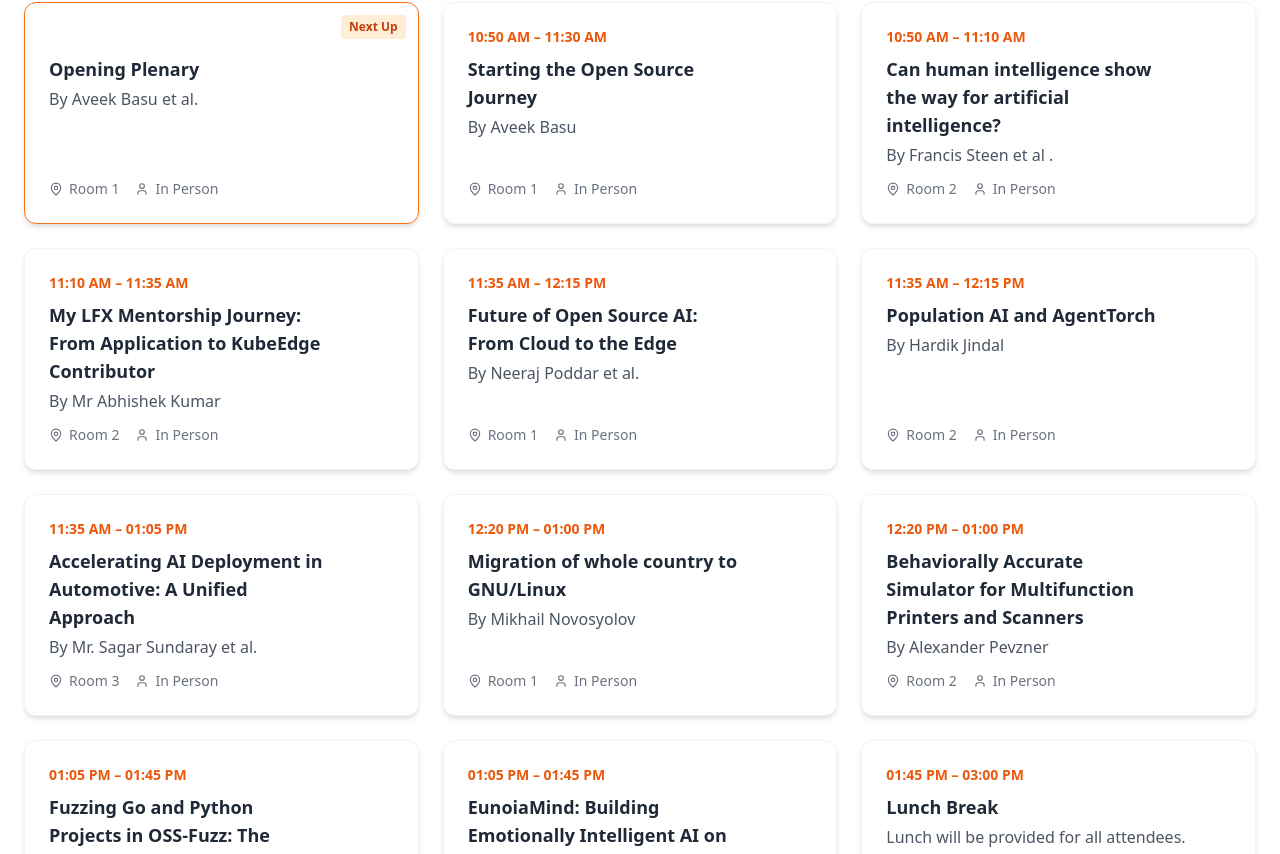
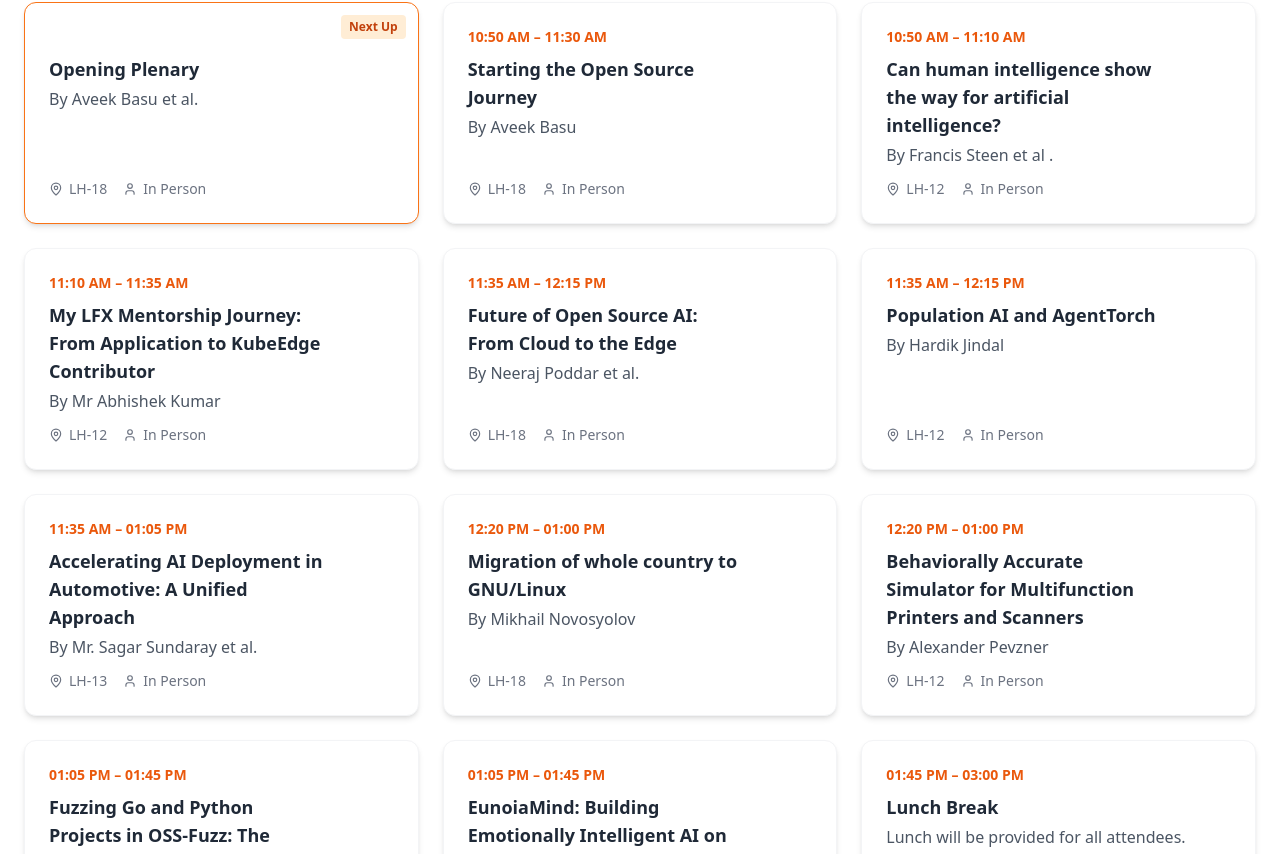
Before and after one commit to Sanskary2303/OOSC3.0-UbuCon-India, a Next.js app: page /calendar in a window 1280 px wide. Shown: the part 421-1275 px from the top of the page. Built offline with nearby package versions, Linux system fonts and the light colour scheme.

Commit message:
minor updates

```diff
--- a/src/app/calendar/page.tsx
+++ b/src/app/calendar/page.tsx
@@ -11,7 +11,7 @@ export default function CalendarPage() {
       description: "By Aveek Basu et al.",
       startTime: new Date("2025-09-05T10:30:00"),
       endTime: new Date("2025-09-05T10:50:00"),
-      room: "Room 1",
+      room: "LH-18",
       mode: "In Person",
     },
     {
@@ -20,7 +20,7 @@ export default function CalendarPage() {
       description: "By Aveek Basu",
       startTime: new Date("2025-09-05T10:50:00"),
       endTime: new Date("2025-09-05T11:30:00"),
-      room: "Room 1",
+      room: "LH-18",
       mode: "In Person",
     },
     {
@@ -29,7 +29,7 @@ export default function CalendarPage() {
       description: "By Francis Steen et al .",
       startTime: new Date("2025-09-05T10:50:00"),
       endTime: new Date("2025-09-05T11:10:00"),
-      room: "Room 2",
+      room: "LH-12",
       mode: "In Person",
     },
     {
@@ -38,7 +38,7 @@ export default function CalendarPage() {
       description: "By Mr Abhishek Kumar",
       startTime: new Date("2025-09-05T11:10:00"),
       endTime: new Date("2025-09-05T11:35:00"),
-      room: "Room 2",
+      room: "LH-12",
       mode: "In Person",
     },
     {
@@ -47,7 +47,7 @@ export default function CalendarPage() {
       description: "By Neeraj Poddar et al.",
       startTime: new Date("2025-09-05T11:35:00"),
       endTime: new Date("2025-09-05T12:15:00"),
-      room: "Room 1",
+      room: "LH-18",
       mode: "In Person",
     },
     {
@@ -56,7 +56,7 @@ export default function CalendarPage() {
       description: "By Hardik Jindal",
       startTime: new Date("2025-09-05T11:35:00"),
       endTime: new Date("2025-09-05T12:15:00"),
-      room: "Room 2",
+      room: "LH-12",
       mode: "In Person",
     },
     {
@@ -65,7 +65,7 @@ export default function CalendarPage() {
       description: "By Mr. Sagar Sundaray et al.",
       startTime: new Date("2025-09-05T11:35:00"),
       endTime: new Date("2025-09-05T13:05:00"),
-      room: "Room 3",
+      room: "LH-13",
       mode: "In Person",
     },
     {
@@ -74,7 +74,7 @@ export default function CalendarPage() {
       description: "By Mikhail Novosyolov",
       startTime: new Date("2025-09-05T12:20:00"),
       endTime: new Date("2025-09-05T13:00:00"),
-      room: "Room 1",
+      room: "LH-18",
       mode: "In Person",
     },
     {
@@ -83,7 +83,7 @@ export default function CalendarPage() {
       description: "By Alexander Pevzner",
       startTime: new Date("2025-09-05T12:20:00"),
       endTime: new Date("2025-09-05T13:00:00"),
-      room: "Room 2",
+      room: "LH-12",
       mode: "In Person",
     },
     {
@@ -92,7 +92,7 @@ export default function CalendarPage() {
       description: "By Mohammed Imaduddin",
       startTime: new Date("2025-09-05T13:05:00"),
       endTime: new Date("2025-09-05T13:45:00"),
-      room: "Room 1",
+      room: "LH-18",
       mode: "In Person",
     },
     {
@@ -101,7 +101,7 @@ export default function CalendarPage() {
       description: "By Bhavanishankar Ravindra",
       startTime: new Date("2025-09-05T13:05:00"),
       endTime: new Date("2025-09-05T13:45:00"),
-      room: "Room 2",
+      room: "LH-12",
       mode: "In Person",
     },
     {
@@ -118,7 +118,7 @@ export default function CalendarPage() {
       description: "By Till Kamppeter",
       startTime: new Date("2025-09-05T15:00:00"),
       endTime: new Date("2025-09-05T15:40:00"),
-      room: "Room 1",
+      room: "LH-18",
       mode: "In Person",
     },
     {
@@ -127,7 +127,7 @@ export default function CalendarPage() {
       description: "By Divy Srivastava",
       startTime: new Date("2025-09-05T15:20:00"),
       endTime: new Date("2025-09-05T15:40:00"),
-      room: "Room 2",
+      room: "LH-12",
       mode: "In Person",
     },
     {
@@ -136,7 +136,7 @@ export default function CalendarPage() {
       description: "By Till Kamppeter et al.",
       startTime: new Date("2025-09-05T15:40:00"),
       endTime: new Date("2025-09-05T16:00:00"),
-      room: "Room 1",
+      room: "LH-18",
       mode: "In Person",
     },
     {
@@ -145,7 +145,7 @@ export default function CalendarPage() {
       description: "By Mr Akash Sankarayanan et al.",
       startTime: new Date("2025-09-05T15:40:00"),
       endTime: new Date("2025-09-05T16:00:00"),
-      room: "Room 2",
+      room: "LH-12",
       mode: "In Person",
     },
     {
@@ -154,7 +154,7 @@ export default function CalendarPage() {
       description: "By Mr Lhokshek Kumar",
       startTime: new Date("2025-09-05T16:05:00"),
       endTime: new Date("2025-09-05T16:45:00"),
-      room: "Room 1",
+      room: "LH-18",
       mode: "In Person",
     },
     {
@@ -163,7 +163,7 @@ export default function CalendarPage() {
       description: "By Yash Malviya",
       startTime: new Date("2025-09-05T16:05:00"),
       endTime: new Date("2025-09-05T16:45:00"),
-      room: "Room 2",
+      room: "LH-12",
       mode: "In Person",
     },
     {
@@ -172,7 +172,7 @@ export default function CalendarPage() {
         description: "By Mohammed Imaduddin",
         startTime: new Date("2025-09-05T16:00:00"),
         endTime: new Date("2025-09-05T17:30:00"),
-        room: "Room 3",
+        room: "LH-13",
         mode: "In Person",
     },
     {
@@ -181,7 +181,7 @@ export default function CalendarPage() {
         description: "By Aveek Basu et al.",
         startTime: new Date("2025-09-05T16:50:00"),
         endTime: new Date("2025-09-05T17:30:00"),
-        room: "Room 1",
+        room: "LH-18",
         mode: "In Person",
     },
     {
@@ -190,7 +190,7 @@ export default function CalendarPage() {
         description: "By Jiongchi Yu",
         startTime: new Date("2025-09-05T16:50:00"),
         endTime: new Date("2025-09-05T17:30:00"),
-        room: "Room 2",
+        room: "LH-12",
         mode: "In Person",
     },
     {
@@ -207,7 +207,7 @@ export default function CalendarPage() {
         description: "By Till Kamppeter",
         startTime: new Date("2025-09-05T17:45:00"),
         endTime: new Date("2025-09-05T18:25:00"),
-        room: "Room 1",
+        room: "LH-18",
         mode: "In Person",
     },
     {
@@ -216,7 +216,7 @@ export default function CalendarPage() {
         description: "By Shuah Khan",
         startTime: new Date("2025-09-05T17:45:00"),
         endTime: new Date("2025-09-05T18:05:00"),
-        room: "Room 2",
+        room: "LH-12",
         mode: "In Person",
     },
     {
@@ -225,7 +225,7 @@ export default function CalendarPage() {
         description: "By Mr Utkarsh Bhatt",
         startTime: new Date("2025-09-05T17:45:00"),
         endTime: new Date("2025-09-05T19:15:00"),
-        room: "Room 3",
+        room: "LH-13",
         mode: "In Person",
     },
 
@@ -236,7 +236,7 @@ export default function CalendarPage() {
       description: "By Adair Cerecedo-Mendez",
       startTime: new Date("2025-09-06T11:00:00"),
       endTime: new Date("2025-09-06T11:40:00"),
-      room: "Room 1",
+      room: "LH-18",
       mode: "In Person",
     },
     {
@@ -245,7 +245,7 @@ export default function CalendarPage() {
       description: "By Mr Ayush Ghai",
       startTime: new Date("2025-09-06T11:00:00"),
       endTime: new Date("2025-09-06T11:40:00"),
-      room: "Room 2",
+      room: "LH-12",
       mode: "In Person",
     },
     {
@@ -254,7 +254,7 @@ export default function CalendarPage() {
       description: "By Till Kamppeter",
       startTime: new Date("2025-09-06T11:00:00"),
       endTime: new Date("2025-09-06T12:30:00"),
-      room: "Room 3",
+      room: "LH-13",
       mode: "In Person",
     },
     {
@@ -263,7 +263,7 @@ export default function CalendarPage() {
         description: "By Mr Aditya Bhattacharya et al.",
         startTime: new Date("2025-09-06T11:40:00"),
         endTime: new Date("2025-09-06T12:10:00"),
-        room: "Room 2",
+        room: "LH-12",
         mode: "In Person",
     },
     {
@@ -272,7 +272,7 @@ export default function CalendarPage() {
       description: "By Mr Arjun Kumar-Mana et al.",
       startTime: new Date("2025-09-06T11:45:00"),
       endTime: new Date("2025-09-06T12:25:00"),
-      room: "Room 1",
+      room: "LH-18",
       mode: "In Person",
     },
     {
@@ -281,7 +281,7 @@ export default function CalendarPage() {
       description: "By Yuning Liang",
       startTime: new Date("2025-09-06T12:10:00"),
       endTime: new Date("2025-09-06T12:50:00"),
-      room: "Room 2",
+      room: "LH-12",
       mode: "In Person",
     },
     {
@@ -290,7 +290,7 @@ export default function CalendarPage() {
       description: "By Neeraj Poddar",
       startTime: new Date("2025-09-06T12:25:00"),
       endTime: new Date("2025-09-06T12:55:00"),
-      room: "Room 1",
+      room: "LH-18",
       mode: "In Person",
     },
     {
@@ -299,7 +299,7 @@ export default function CalendarPage() {
       description: "By Abelardo Valdez Poot",
       startTime: new Date("2025-09-06T12:55:00"),
       endTime: new Date("2025-09-06T13:35:00"),
-      room: "Room 1",
+      room: "LH-18",
       mode: "In Person",
     },
     {
@@ -308,7 +308,7 @@ export default function CalendarPage() {
       description: "By Ayush Ghai",
       startTime: new Date("2025-09-06T12:35:00"),
       endTime: new Date("2025-09-06T14:05:00"),
-      room: "Room 3",
+      room: "LH-13",
       mode: "In Person",
     },
     {
@@ -325,7 +325,7 @@ export default function CalendarPage() {
       description: "By Oliver Volckers",
       startTime: new Date("2025-09-06T15:00:00"),
       endTime: new Date("2025-09-06T15:40:00"),
-      room: "Room 1",
+      room: "LH-18",
       mode: "In Person",
     },
     {
@@ -334,7 +334,7 @@ export default function CalendarPage() {
       description: "By Mr Anmol Sharma",
       startTime: new Date("2025-09-06T15:00:00"),
       endTime: new Date("2025-09-06T15:40:00"),
-      room: "Room 2",
+      room: "LH-12",
       mode: "In Person",
     },
     {
@@ -343,7 +343,7 @@ export default function CalendarPage() {
       description: "By Sanskar Yaduka",
       startTime: new Date("2025-09-06T15:00:00"),
       endTime: new Date("2025-09-06T15:40:00"),
-      room: "Room 3",
+      room: "LH-13",
       mode: "In Person",
     },
     {
@@ -352,7 +352,7 @@ export default function CalendarPage() {
       description: "By Lakshay Bandlish",
       startTime: new Date("2025-09-06T15:40:00"),
       endTime: new Date("2025-09-06T16:00:00"),
-      room: "Room 1",
+      room: "LH-18",
       mode: "In Person",
     },
     {
@@ -361,7 +361,7 @@ export default function CalendarPage() {
         description: "By Sidbharth Bhat",
         startTime: new Date("2025-09-06T15:40:00"),
         endTime: new Date("2025-09-06T16:00:00"),
-        room: "Room 2",
+        room: "LH-12",
         mode: "In Person",
     },
     {
@@ -370,7 +370,7 @@ export default function CalendarPage() {
         description: "By Akarsḥan Kapoor",
         startTime: new Date("2025-09-06T15:40:00"),
         endTime: new Date("2025-09-06T17:10:00"),
-        room: "Room 3",
+        room: "LH-13",
         mode: "In Person",
     },
     {
@@ -379,7 +379,7 @@ export default function CalendarPage() {
       description: "By Vidushi Sharma",
       startTime: new Date("2025-09-06T16:05:00"),
       endTime: new Date("2025-09-06T16:45:00"),
-      room: "Room 1",
+      room: "LH-18",
       mode: "In Person",
     },
     {
@@ -388,7 +388,7 @@ export default function CalendarPage() {
       description: "By Morsal Haro",
       startTime: new Date("2025-09-06T16:50:00"),
       endTime: new Date("2025-09-06T17:30:00"),
-      room: "Room 1",
+      room: "LH-18",
       mode: "In Person",
     },
     {
@@ -397,7 +397,7 @@ export default function CalendarPage() {
       description: "By Aaryan Khandelwal",
       startTime: new Date("2025-09-06T16:50:00"),
       endTime: new Date("2025-09-06T17:30:00"),
-      room: "Room 2",
+      room: "LH-12",
       mode: "In Person",
     },
     {
@@ -414,7 +414,7 @@ export default function CalendarPage() {
       description: "By Aveek Basu et al.",
       startTime: new Date("2025-09-06T18:20:00"),
       endTime: new Date("2025-09-06T18:40:00"),
-      room: "Room 1",
+      room: "LH-18",
       mode: "In Person",
     },
   ];
--- a/src/app/team/page.tsx
+++ b/src/app/team/page.tsx
@@ -7,6 +7,8 @@ type Member = {
   name: string;
   linkedin?: string;
   image: any;
+  phone?: string;
+  email?: string;
 };
 
 type TeamCategory = {
--- a/src/components/home/EventsSection.tsx
+++ b/src/components/home/EventsSection.tsx
@@ -19,7 +19,6 @@ const events: Event[] = [
     title: "Talks",
     description: "Explore insightful talks by industry leaders and experts, covering a wide range of topics from cutting-edge technologies to career development.",
     link: "/speakers",
-    room: "Room 1",
     startTime: new Date("2025-09-04T10:00:00"),
     endTime: new Date("2025-09-04T12:00:00"),
     mode: "In Person",
@@ -30,7 +29,6 @@ const events: Event[] = [
     title: "Workshops",
     description: "Hands-on workshops designed to deepen your skills and knowledge in specific areas, led by experienced instructors in interactive sessions.",
     link: "/events",
-    room: "Room 2",
     startTime: new Date("2025-09-04T10:00:00"),
     endTime: new Date("2025-09-04T16:00:00"),
     mode: "In Person",
@@ -41,7 +39,6 @@ const events: Event[] = [
     title: "Hackathon",
     description: "Join our hackathon and showcase your coding prowess. Compete with fellow developers to solve real-world challenges and win exciting prizes.",
     link: "/hackathon",
-    room: "Main Hall",
     startTime: new Date("2025-09-05T10:00:00"),
     endTime: new Date("2025-09-05T21:00:00"),
     mode: "In Person",
@@ -87,11 +84,6 @@ export default function EventsSection() {
                       📍 {event.room}
                     </p>
                   )}
-                  {event.startTime && event.endTime && (
-                    <p className="text-sm text-center text-gray-500 dark:text-gray-400 font-medium mb-4">
-                      ⏰ {formatTime(event.startTime)} – {formatTime(event.endTime)}
-                    </p>
-                  )}
                   {event.link && (
                     <div className="text-center mt-auto">
                       <Button
@@ -115,7 +107,7 @@ export default function EventsSection() {
             size="lg"
             className="bg-blue-600 hover:bg-blue-700 dark:bg-blue-500 dark:hover:bg-blue-600 text-white rounded-lg px-8"
           >
-            <Link href="/events">View All Events</Link>
+            <Link href="/calendar">View All Events</Link>
           </Button>
         </div>
       </div>
--- a/src/types/event.tsx
+++ b/src/types/event.tsx
@@ -8,7 +8,7 @@ export type Event = {
   description: string;
   startTime: Date;
   endTime: Date;
-  room?: "Room 1" | "Room 2" | "Room 3" | "Main Hall";
+  room?: "LH-18" | "LH-12" | "LH-13" | "Main Hall";
   mode?: "In Person" | "Remote";
   link?: string;
   icon?: LucideIcon;
```
Also changed, not shown: src/app/events/page.tsx (+5 -5 lines), src/app/hackathon/page.tsx (+14 -4 lines), src/app/hackathon/hackathon_banner.png (added).
